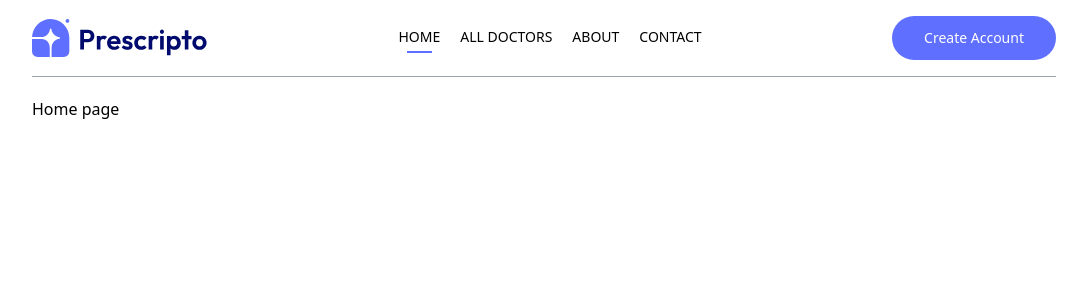
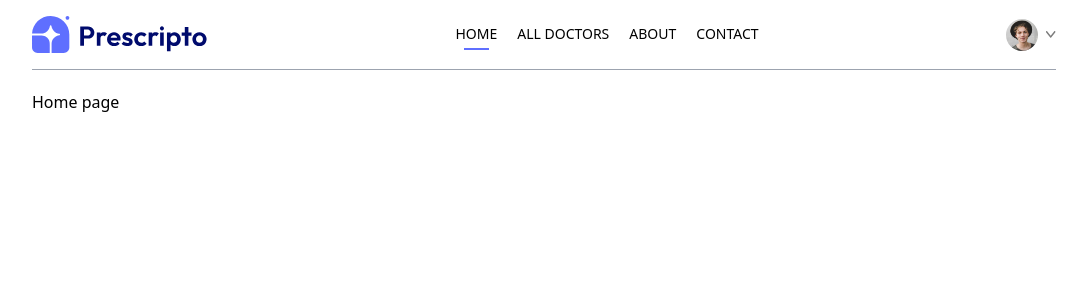
Before and after one commit to yukti-says/doctors-management, a React (Vite) app in the folder frontend/: page / in a window 1280 px wide. Shown: the top 300 px of the page, without its empty margins (96-1183 px from the left). Built offline with nearby package versions, Linux system fonts and the light colour scheme.

Commit message:
updation: completed navigation bar with smoothly working of login logout functionalities.

```diff
--- a/frontend/src/components/NavBar.jsx
+++ b/frontend/src/components/NavBar.jsx
@@ -1,9 +1,15 @@
-import React from 'react'
-import {assets} from '../assets/assets'
-import { NavLink, useNavigate } from 'react-router-dom'
+import React, { useState } from "react";
+import { assets } from "../assets/assets";
+import { NavLink, useNavigate } from "react-router-dom";
 
 const NavBar = () => {
   const navigate = useNavigate();
+  //* two state variables for menu showing and tokens
+
+  const [showMenu, setShowMenu] = useState(false);
+
+  //? if have token thus we are logged in but if not so we are not logged in
+  const [token, setToken] = useState(true);
   return (
     <div className="flex items-center justify-between text-sm py-4 mb-5 border-b border-b-gray-400 ">
       <img className="w-44 cursor-pointers" src={assets.logo} alt="" />
@@ -25,11 +31,57 @@ const NavBar = () => {
           <hr className="border-none outline-none h-0.5 bg-primary w-3/5 m-auto hidden" />
         </NavLink>
       </ul>
-      <div  className='flex items-center gap-4' >
-        <button  onClick={()=>navigate('/login')} className='bg-primary text-white px-8 py-3 rounded-full font-light md:block ' >Create Account</button>
+      <div className="flex items-center gap-4">
+        {/*ternory logic */}
+        {token ? (
+          <div className="flex items-center gap-2 group relative ">
+            <img
+              onClick={() => navigate("/home")}
+              className="w-8 rounded-full cursor-pointer"
+              src={assets.profile_pic}
+              alt=""
+            />
+            <img
+              className="w-2.5 cursor-pointer   "
+              src={assets.dropdown_icon}
+              alt=""
+            />
+
+            {/* drop down menu */}
+            <div className="absolute top-0 pt-14 text-base font-medium text-gray-600 z-20 hidden group-hover:block">
+              <div className="min-w-48 bg-stone-100 rounded flex flex-col gap-4 p-4">
+                <p
+                  onClick={() => navigate("/my-profile")}
+                  className="hover:text-black cursor-pointer"
+                >
+                  My Profile
+                </p>
+                <p
+                  onClick={() => navigate("/my-appointments")}
+                  className="hover:text-black cursor-pointer"
+                >
+                  My Appointments
+                </p>
+                <p
+                  onClick={() => setToken(false)}
+                  className="hover:text-black cursor-pointer"
+                >
+                  Logout
+                </p>
+              </div>
+            </div>
+          </div>
+        ) : (
+          <button
+            onClick={() => navigate("/login")}
+            className="bg-primary text-white px-8 py-3 rounded-full font-light md:block "
+          >
+            Create Account
+          </button>
+        )}
       </div>
     </div>
   );
-}
+};
 
-export default NavBar
+export default NavBar;
```
